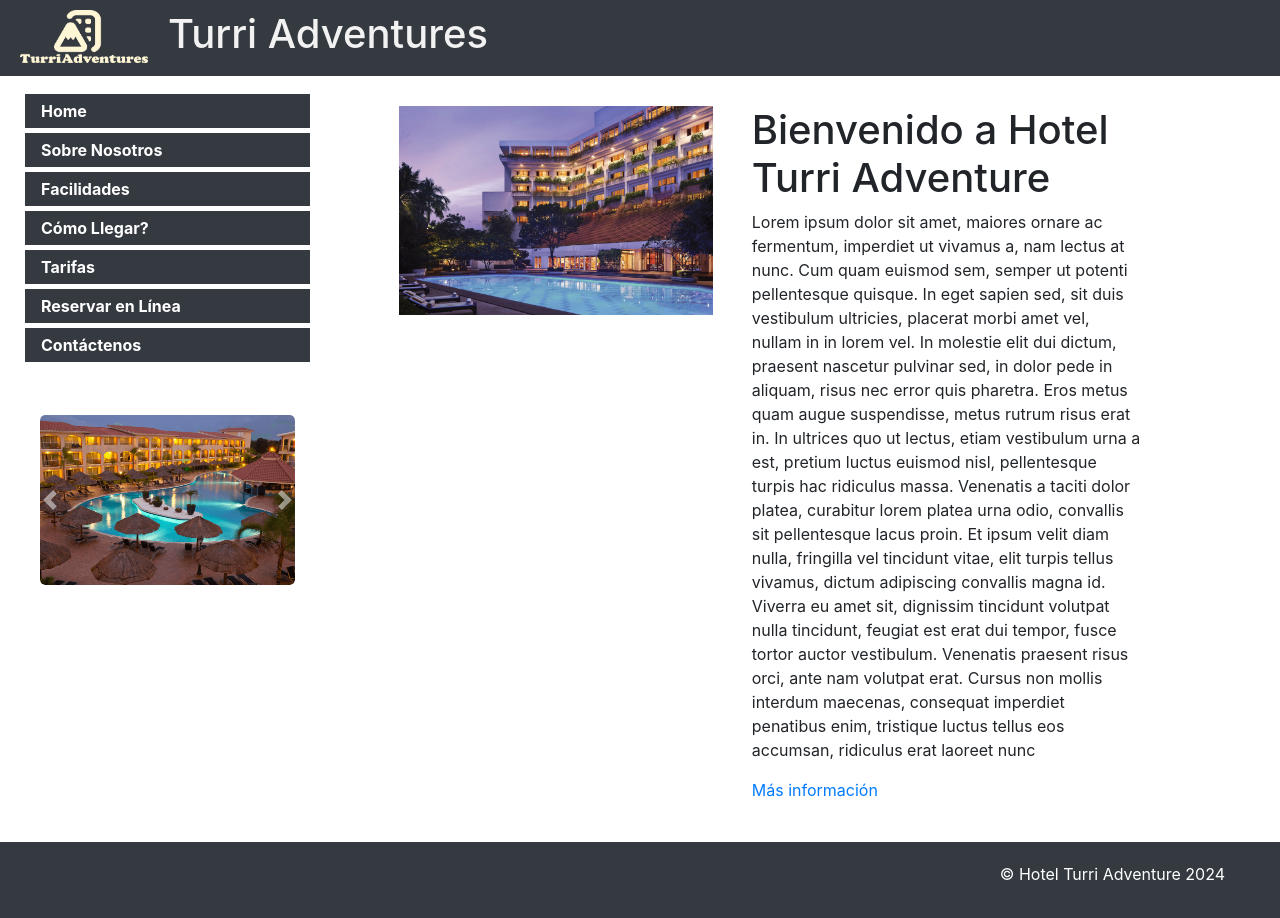
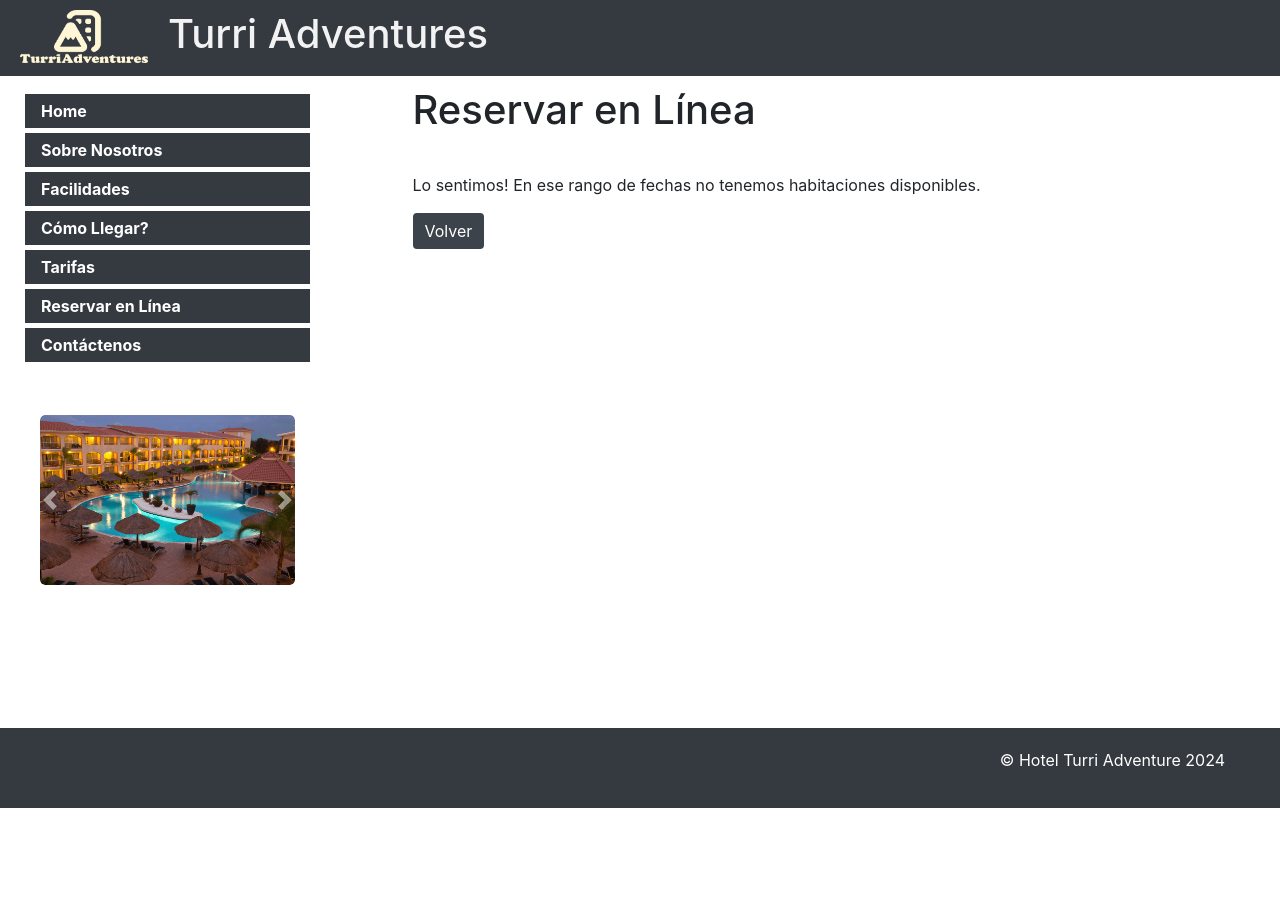
Before and after one commit to JoseSalasCalderon/Front_End_TurriAdventures, an Angular app in the folder TurriAdventures/: page /reservanodisponible in a window 1280 px wide. Shown: the top 918 px of the page. After the commit the page ends 808 px from the top, so only its background shows below. Built offline with nearby package versions, Linux system fonts and the light colour scheme.

Commit message:
Reservas 0.3

```diff
--- a/TurriAdventures/src/app/about/about.component.ts
+++ b/TurriAdventures/src/app/about/about.component.ts
@@ -8,7 +8,7 @@ import { SidebarComponent } from '../sidebar/sidebar.component';
   standalone: true,
   templateUrl: './about.component.html',
   styleUrl: './about.component.css',
-  imports: [CommonModule,SidebarComponent,HeaderComponent,FooterComponent]
+  imports: [CommonModule, SidebarComponent, HeaderComponent, FooterComponent]
 
 })
 export class AboutComponent {
--- a/TurriAdventures/src/app/app.routes.ts
+++ b/TurriAdventures/src/app/app.routes.ts
@@ -5,6 +5,7 @@ import { RatesComponent } from './tarifas/rates.component';
 import { ReserveComponent } from './reserve/reservaHabitacion/reserve.component';
 import { ReservaComponent } from './reserve/reserve/reserva.component';
 import { ConfirmarreservaComponent } from './reserve/reserveConfirm/confirmarreserva.component';
+import { ReservanodisponibleComponent } from './reserve/reservenodisponible/reservanodisponible.component';
 import { ContactComponent } from './contact/contact.component';
 import { FacilidadesComponent } from './facilidades/facilidades.component';
 import { DireccionComponent } from './direccion/direccion.component';
@@ -15,6 +16,7 @@ export const routes: Routes = [
     { path: 'reserve', component: ReserveComponent },
     { path: 'reserva', component: ReservaComponent },
     { path: 'confirmReserve', component: ConfirmarreservaComponent},
+    { path: 'reservanodisponible', component: ReservanodisponibleComponent},
     { path: 'contact', component: ContactComponent },
     { path: 'facilities', component: FacilidadesComponent },
     { path: 'direction', component: DireccionComponent },
--- a/TurriAdventures/src/app/reserve/DatosCompartidosService.ts
+++ b/TurriAdventures/src/app/reserve/DatosCompartidosService.ts
@@ -7,6 +7,7 @@ export class DatosCompartidosService {
   private datosReserva: { nombre: string, apellidos: string, email: string } = { nombre: '', apellidos: '', email: '' };
   private datosReservaClient: { idCliente: string, tarjetaCredito: string } = { idCliente: '', tarjetaCredito: '' };
   private datosReserve: { fechaLlegada: string, fechaSalida: string, tipoHabitacion: string } = { fechaLlegada: '', fechaSalida: '', tipoHabitacion: '' };
+  private contadorReservaciones: number = 0;
 
   datosReservaActualizados: EventEmitter<{ nombre: string, apellidos: string, email: string }> = new EventEmitter<{ nombre: string, apellidos: string, email: string }>();
   datosReservaClientActualizados: EventEmitter<{ idCliente: string, tarjetaCredito: string }> = new EventEmitter<{ idCliente: string, tarjetaCredito: string }>();
@@ -38,4 +39,12 @@ export class DatosCompartidosService {
   getDatosReserve() {
     return this.datosReserve;
   }
+
+  getNumeroReservacion(): number {
+    return this.contadorReservaciones;
+  }
+
+  incrementarReservacion(): void {
+    this.contadorReservaciones++;
+  }
 }
--- a/TurriAdventures/src/app/reserve/reservaHabitacion/reserve.component.ts
+++ b/TurriAdventures/src/app/reserve/reservaHabitacion/reserve.component.ts
@@ -1,4 +1,4 @@
-import { Component } from '@angular/core';
+import { Component, OnInit } from '@angular/core';
 import { SidebarComponent } from "../../sidebar/sidebar.component";
 import { HeaderComponent } from "../../header/header.component";
 import { DatosCompartidosService } from '../DatosCompartidosService';
@@ -12,27 +12,74 @@ import { Router } from '@angular/router';
   styleUrl: './reserve.component.css',
   imports: [SidebarComponent, HeaderComponent]
 })
-export class ReserveComponent {
+export class ReserveComponent implements OnInit {
   datos: { fechaLlegada: string, fechaSalida: string, tipoHabitacion: string } = { fechaLlegada: '', fechaSalida: '', tipoHabitacion: '' };
+  reservas: { fechaLlegada: string, fechaSalida: string, tipoHabitacion: string }[] = [];
 
   constructor(
     private datosCompartidosService: DatosCompartidosService,
     private router: Router
   ) { }
 
+  ngOnInit(): void {
+    if (typeof localStorage !== 'undefined') {
+      const datosGuardados = localStorage.getItem('datosReserva');
+      if (datosGuardados) {
+        this.datos = JSON.parse(datosGuardados);
+      } const reservasGuardadas = localStorage.getItem('reservas');
+      if (reservasGuardadas) {
+        this.reservas = JSON.parse(reservasGuardadas);
+      }
+    }
+  }
+
   onInputChange(field: 'fechaLlegada' | 'fechaSalida' | 'tipoHabitacion', value: string) {
     this.datos[field] = value;
     this.datosCompartidosService.setDatosReserve(this.datos);
+    localStorage.setItem('datosReserva', JSON.stringify(this.datos));
   }
 
   onSubmit() {
-    if (this.camposValidos()) {
+    if (this.camposValidos() && this.validarDisponibilidad()) {
+      this.reservas.push({ ...this.datos });
+      localStorage.setItem('reservas', JSON.stringify(this.reservas));
+
+      //aumentar el codigo
+      let contadorReservas = localStorage.getItem('contadorReservas');
+      if (!contadorReservas) {
+        contadorReservas = '1';
+      } else {
+        contadorReservas = (parseInt(contadorReservas) + 1).toString();
+      }
+      localStorage.setItem('contadorReservas', contadorReservas);
+
       this.router.navigate(['/reserva']);
+    } else {
+      this.router.navigate(['/reservanodisponible']);
     }
   }
 
   camposValidos(): boolean {
     return !!this.datos.fechaLlegada && !!this.datos.fechaSalida && !!this.datos.tipoHabitacion;
+  }
+
+  validarDisponibilidad(): boolean {
+    for (const reserva of this.reservas) {
+      if (reserva.tipoHabitacion === this.datos.tipoHabitacion) {
+        const fechaLlegadaReserva = new Date(reserva.fechaLlegada);
+        const fechaSalidaReserva = new Date(reserva.fechaSalida);
+        const fechaLlegadaNueva = new Date(this.datos.fechaLlegada);
+        const fechaSalidaNueva = new Date(this.datos.fechaSalida);
+
+        if (
+          (fechaLlegadaNueva >= fechaLlegadaReserva && fechaLlegadaNueva < fechaSalidaReserva) ||
+          (fechaSalidaNueva > fechaLlegadaReserva && fechaSalidaNueva <= fechaSalidaReserva)
+        ) {
+          return false;
+        }
+      }
+    }
+    return true;
   }
 
   obtenerFechaActual(): string {
--- a/TurriAdventures/src/app/reserve/reserve/reserva.component.ts
+++ b/TurriAdventures/src/app/reserve/reserve/reserva.component.ts
@@ -60,6 +60,7 @@ export class ReservaComponent implements OnInit {
 
     onSubmit() {
         if (this.camposValidos() && this.tarjetaValida&& this.isValidExpiryDate('vencimiento', this.datos.vencimiento)) {
+            this.datosCompartidosService.incrementarReservacion();
             this.router.navigate(['/confirmReserve']);
         }
         else {
--- a/TurriAdventures/src/app/reserve/reserveConfirm/confirmarreserva.component.ts
+++ b/TurriAdventures/src/app/reserve/reserveConfirm/confirmarreserva.component.ts
@@ -11,25 +11,13 @@ import { DatosCompartidosService } from '../DatosCompartidosService';
 })
 export class ConfirmarreservaComponent implements OnInit {
     datosReserva: { nombre: string, apellidos: string, email: string } = { nombre: '', apellidos: '', email: '' };
+    numeroReservacion: string='';
 
     constructor(private datosCompartidosService: DatosCompartidosService) { }
 
     ngOnInit(): void {
       this.datosReserva = this.datosCompartidosService.getDatosReserva();
+      this.numeroReservacion = localStorage.getItem('contadorReservas') || '1';
     }
 
-     generarCodigo(): string {
-      const caracteres = '123';
-      const longitud = 1;
-      let codigo = '';
-
-      for (let i = 0; i < longitud; i++) {
-        const indice = Math.floor(Math.random() * caracteres.length);
-        codigo += caracteres.charAt(indice);
-      }
-      console.log(codigo);
-
-      return codigo;
-    }
-     numeroReservacion = this.generarCodigo();
   }
--- /dev/null
+++ b/TurriAdventures/src/app/reserve/reservenodisponible/reservanodisponible.component.css
@@ -0,0 +1,18 @@
+.container {
+    max-width: 800px;
+}
+
+.informacion-reserva {
+    margin-top: 5%;
+}
+
+.btn {
+    background-color: #3c434b;
+    color: white;
+    border: none;
+    cursor: pointer;
+}
+
+.btn:hover {
+    background-color: #0056b3;
+}
--- /dev/null
+++ b/TurriAdventures/src/app/reserve/reservenodisponible/reservanodisponible.component.html
@@ -0,0 +1,42 @@
+<html lang="es">
+
+<head>
+    <meta charset="UTF-8">
+    <meta name="viewport" content="width=device-width, initial-scale=1.0">
+    <title>Hotel Turri Adventure</title>
+    <link href="https://maxcdn.bootstrapcdn.com/bootstrap/4.5.2/css/bootstrap.min.css" rel="stylesheet">
+
+</head>
+
+<body>
+
+    <div class="container-fluid">
+        <div class="row">
+            <div class="col-lg-3 col-md-4">
+                <app-sidebar></app-sidebar>
+            </div>
+            <div class="container">
+                <h1>Reservar en Línea</h1>
+                <form action="/reserve">
+                    <div class="informacion-reserva">
+                        <p>Lo sentimos! En ese rango de fechas no tenemos habitaciones disponibles.
+                        </p>
+                    </div>
+                    <div class="row mt-3">
+                        <div class="col-md-12">
+                            <button type="submit" class="btn btn-primary">Volver </button>
+                        </div>
+                    </div>
+                </form>
+            </div>
+        </div>
+
+    </div>
+
+    <script src="https://ajax.googleapis.com/ajax/libs/jquery/3.5.1/jquery.min.js"></script>
+    <script src="https://cdnjs.cloudflare.com/ajax/libs/popper.js/1.16.0/umd/popper.min.js"></script>
+    <script src="https://maxcdn.bootstrapcdn.com/bootstrap/4.5.2/js/bootstrap.min.js"></script>
+
+</body>
+
+</html>
```
Also changed, not shown: TurriAdventures/src/app/reserve/reservenodisponible/reservanodisponible.component.ts (added, +13 -0 lines), 1 other file (tests, documents, lock files or other folders). Lines whose indentation alone changed are shown as unchanged.
